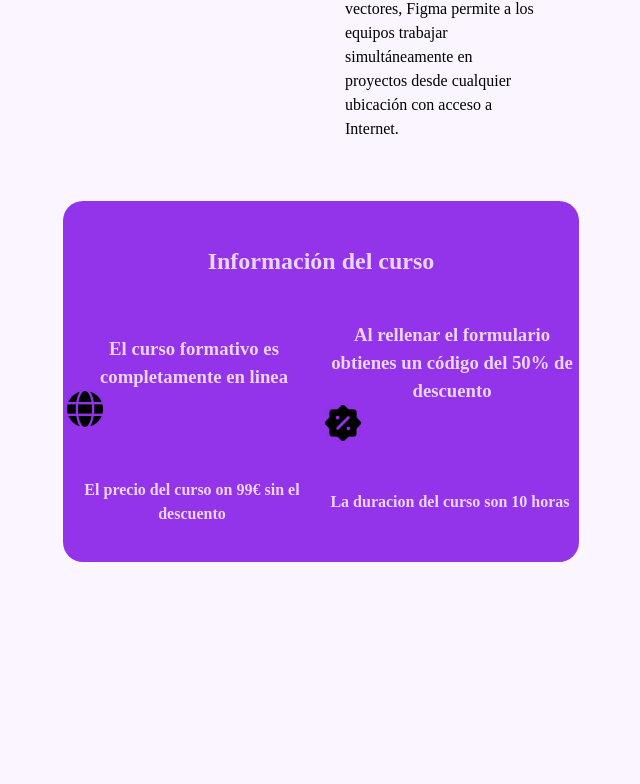
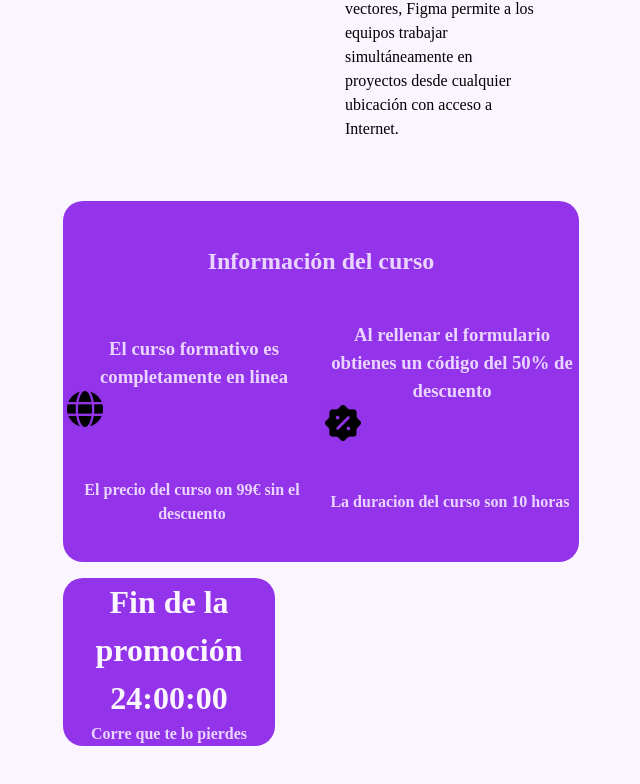
Before and after one commit to eedgaar02/examen_Despliegue2Trimestre, a plain HTML site: page index.html in a window 1280 px wide. Shown: the part 431-1215 px from the top of the page, without its empty margins (281-921 px from the left). Drawn offline with Linux system fonts and the light colour scheme; a script that the page names is missing.

Commit message:
arreglar identación y section cuenta

```diff
--- a/css/style.css
+++ b/css/style.css
@@ -120,3 +120,20 @@ body{
 .info section h3 {
   color: var(--color-morado-100);
 }
+.cuenta{
+  grid-row: 3;
+  grid-column: 3 / 6;
+  align-items: center;
+  text-align: center;
+  background-color: var(--color-morado-300);
+  border-radius: var(--size-scale-scale-5);
+}
+.cuenta_titulo{
+  color: var(--color-morado-50);
+}
+.contador{
+  color: var(--color-morado-50);
+}
+.frase{
+  color: var(--color-morado-100);
+}
--- a/index.html
+++ b/index.html
@@ -73,6 +73,13 @@
           <h4 class="precio">El precio del curso on 99€ sin el descuento</h4>
           <h4 class="duracion">La duracion del curso son 10 horas</h4>
         </section>
+        <section class="cuenta">
+          <h1 class="cuenta_titulo">Fin de la promoción</h1>
+          <section class="temp">
+              <h1 class="contador" id="contador">24:00:00</h1>
+          </section>
+          <h4 class="frase">Corre que te lo pierdes</h4>
+        </section>
       </main>
     </div>
 
```
Lines whose indentation alone changed are shown as unchanged.
